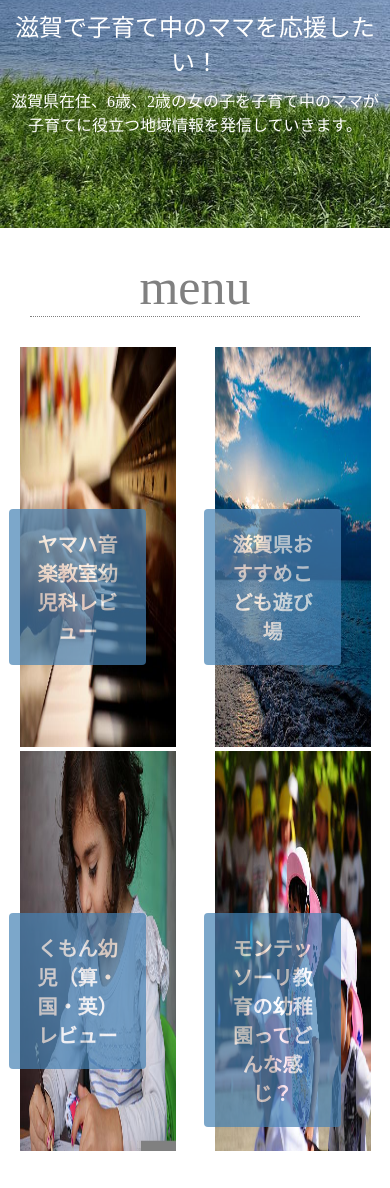
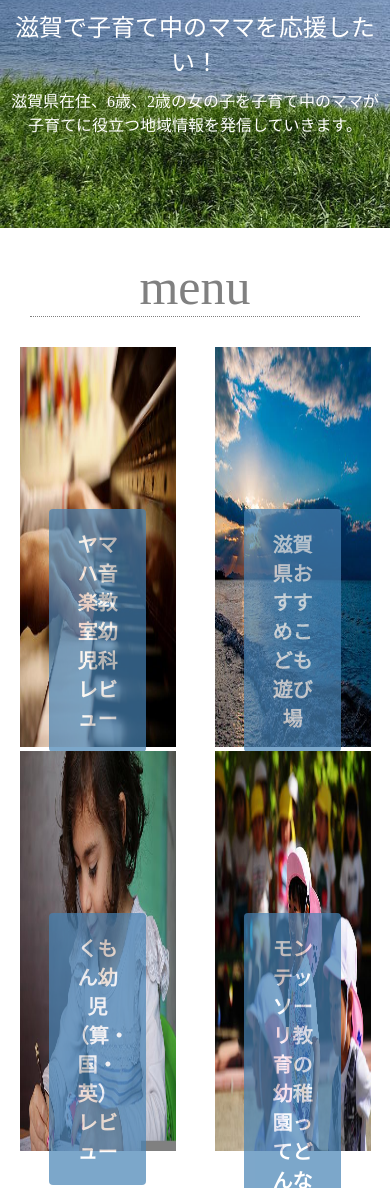
Before and after one commit to ryochiaki1013/shigamama, a plain HTML site: page index.html in a window 390 px wide. Shown: the part 472-1660 px from the top of the page. Drawn offline with Linux system fonts and the light colour scheme.

Commit message:
Update index.html

```diff
--- a/index.html
+++ b/index.html
@@ -13,8 +13,16 @@ h1, h2, h3, h4, h5, h6, p, div {
   font-family:"游ゴシック";
   font-weight:normal;
 }
+*{
+  box-sizing:border-box;
+    }
   a{
     text-decoration: none;
+  }
+  @media(max-width:670px){
+   .content{
+     width:100%;
+   }
   }
 
   .container{
```
